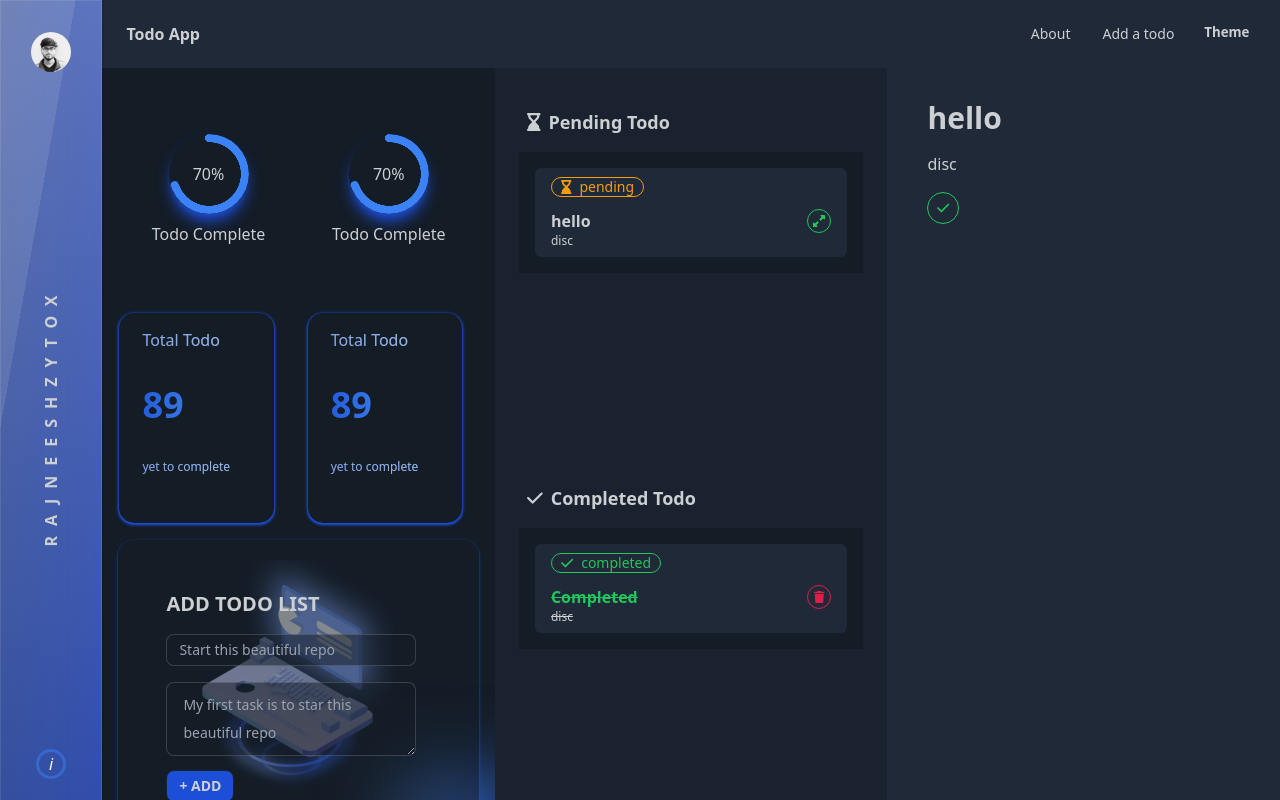
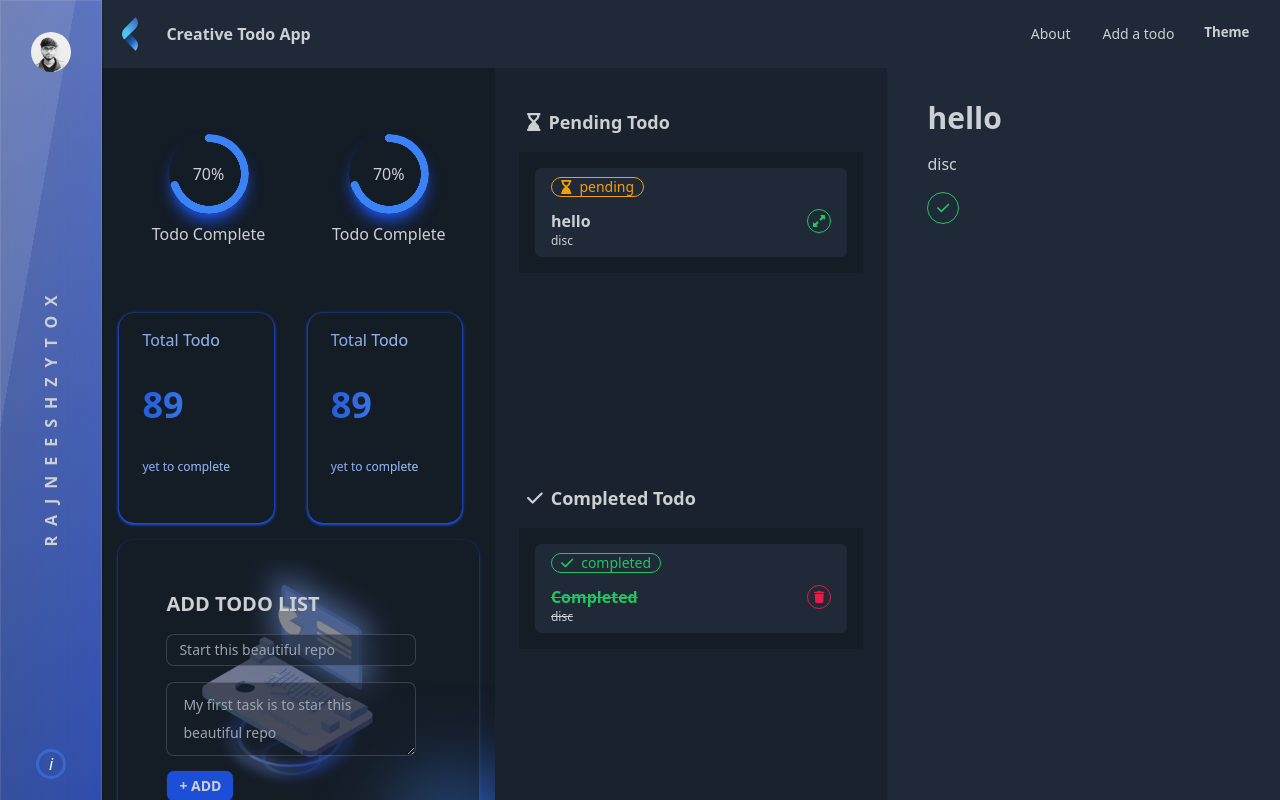
Before and after one commit to Rajneeshzytox/React-Todo-App, a React (Vite) app: page / in a window 1280 px wide. Shown: the top 800 px of the page. Built offline with nearby package versions, Linux system fonts and the light colour scheme.

Commit message:
ADDED LOGO COMPONENT

```diff
--- a/index.html
+++ b/index.html
@@ -7,7 +7,7 @@
     <!-- font awesome -->
     <link rel="stylesheet" href="https://cdnjs.cloudflare.com/ajax/libs/font-awesome/6.5.2/css/all.min.css" integrity="sha512-SnH5WK+bZxgPHs44uWIX+LLJAJ9/2PkPKZ5QiAj6Ta86w+fsb2TkcmfRyVX3pBnMFcV7oQPJkl9QevSCWr3W6A==" crossorigin="anonymous" referrerpolicy="no-referrer" />
 
-    <title>Todo App BY Rajneeshzytox</title>
+    <title>Creative Todo App BY Rajneeshzytox</title>
 
 
   </head>
--- /dev/null
+++ b/src/components/Logo.jsx
@@ -0,0 +1,21 @@
+import imgUrl1 from '/creative-todo.svg'
+import imgUrl2 from '/creative-todo-tick.svg'
+import { useState } from 'react';
+
+
+export default function Logo({opposite}){
+    const imgUrl = (opposite) ? imgUrl2 : imgUrl1;
+    const [logo, setlogo] = useState(imgUrl)
+    return(
+        <>
+
+        {/* LOGO HERE */}
+         <img className='transition-all'
+          src={logo}
+          onMouseEnter={() => setlogo(old => (opposite) ? imgUrl1 : imgUrl2)}
+          onMouseLeave={()=> setlogo(old=> (opposite) ? imgUrl2 : imgUrl1)}
+         />
+        </>
+
+    )
+}
--- a/src/sections/Footer.jsx
+++ b/src/sections/Footer.jsx
@@ -1,13 +1,15 @@
-import ImgUrl from '/creative-todo-tick.svg'
+import Logo from "../components/Logo";
 
 export default function Footer() {
   return (
     <footer className=" footer footer-center bg-base-300 text-bg-base-content py-10">
       <aside>
-        <div className="svg-cont w-20 h-20 rounded-full">
-         <img src={ImgUrl}></img>
+        {/* logo */}
+        <div className="svg-cont w-20 h-20 aspect-square hover:bg-transparent">
+          <Logo opposite={true} />
         </div>
 
+        {/* footer text */}
         <p className="hover:animate-pulse font-bold">
           Rajneeshzytox
           <br />
--- a/src/sections/Navbar.jsx
+++ b/src/sections/Navbar.jsx
@@ -1,4 +1,5 @@
-import { useState } from "react";
+import Logo from "../components/Logo";
+
 export default function Navbar() {
   // const [themeValue, setThemeValue] = useState('light')
   // function theme(value){
@@ -34,7 +35,18 @@ export default function Navbar() {
               </svg>
             </label>
           </div>
-          <div className="mx-2 flex-1 px-2 font-semibold">Todo App</div>
+
+          {/* logo */}
+          <div className="svg-cont w-10 h-10 aspect-square">
+            <Logo />
+          </div>
+
+          {/* nav title */}
+          <div className="mx-2 flex-1 px-2 font-semibold">
+            Creative Todo App
+          </div>
+
+          {/* nav desktop nav items */}
           <div className="hidden flex-none lg:block">
             <ul className="menu menu-horizontal">
               {/* Navbar menu content here */}
@@ -71,14 +83,24 @@ export default function Navbar() {
           </div>
         </div>
       </div>
+
+      {/* SIDEBAR */}
       <div className="drawer-side">
         <label
           htmlFor="my-drawer-3"
           aria-label="close sidebar"
           className="drawer-overlay"
         ></label>
+
         <ul className="menu bg-base-200 min-h-full w-80 p-4">
           {/* Sidebar content here */}
+          <li>
+            {/* logo on sidebar */}
+            {/* logo */}
+            <div className="svg-cont w-20 h-20 aspect-square hover:bg-transparent">
+              <Logo/>
+            </div>
+          </li>
           <li>
             <a href="#about">About</a>
           </li>
@@ -100,10 +122,12 @@ export default function Navbar() {
               tabIndex={0}
               className="dropdown-content hover:bg-base-300 flex  flex-col items-start"
             >
-              <li value="light"
-              className=" theme-light hover:bg-base-100 p-2 rounded-md flex items-center">
+              <li
+                value="light"
+                className=" theme-light hover:bg-base-100 p-2 rounded-md flex items-center"
+              >
                 <input
-                type="radio"
+                  type="radio"
                   name="theme"
                   className="theme-controller"
                   value="light"
```
Also changed, not shown: public/creative-todo.svg (added).
